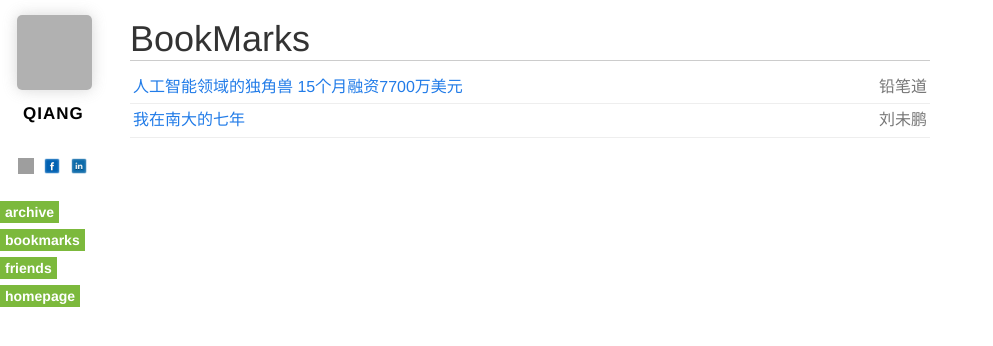
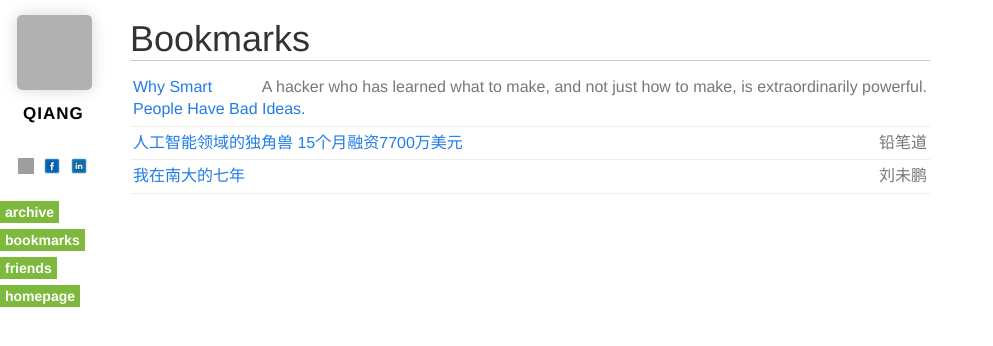
Before and after one commit to qiangrw/qiangrw.github.com, a Jekyll site: the page built from bookmarks.html, in a window 1280 px wide. Shown: the top 346 px of the page, without its empty margins (0-993 px from the left). Built offline with Jekyll 4.4.1, drawn with Linux system fonts in a browser that asks for light colours; nearby versions of some CDN libraries; some web fonts are replaced; Markdown is read by kramdown in place of the engine named in the settings; grey boxes are pictures that could not be loaded.

Commit message:
add one more article in my bookmars

```diff
--- a/bookmarks.html
+++ b/bookmarks.html
@@ -5,8 +5,12 @@ permalink: /bookmarks/
 ---
 
 <section class="content">
-  <h1>BookMarks</h1>
+<h1>Bookmarks</h1>
 <ul class="listing">
+    <li>
+        <span>A hacker who has learned what to make, and not just how to make, is extraordinarily powerful.</span>
+        <a target="_blank" href="http://paulgraham.com/bronze.html">Why Smart People Have Bad Ideas.</a>
+    </li>
     <li>
     <span>铅笔道</span>
     <a target="_blank" href="http://qianbidao.baijia.baidu.com/article/198335">人工智能领域的独角兽 15个月融资7700万美元</a>
```
Lines whose indentation alone changed are shown as unchanged.
